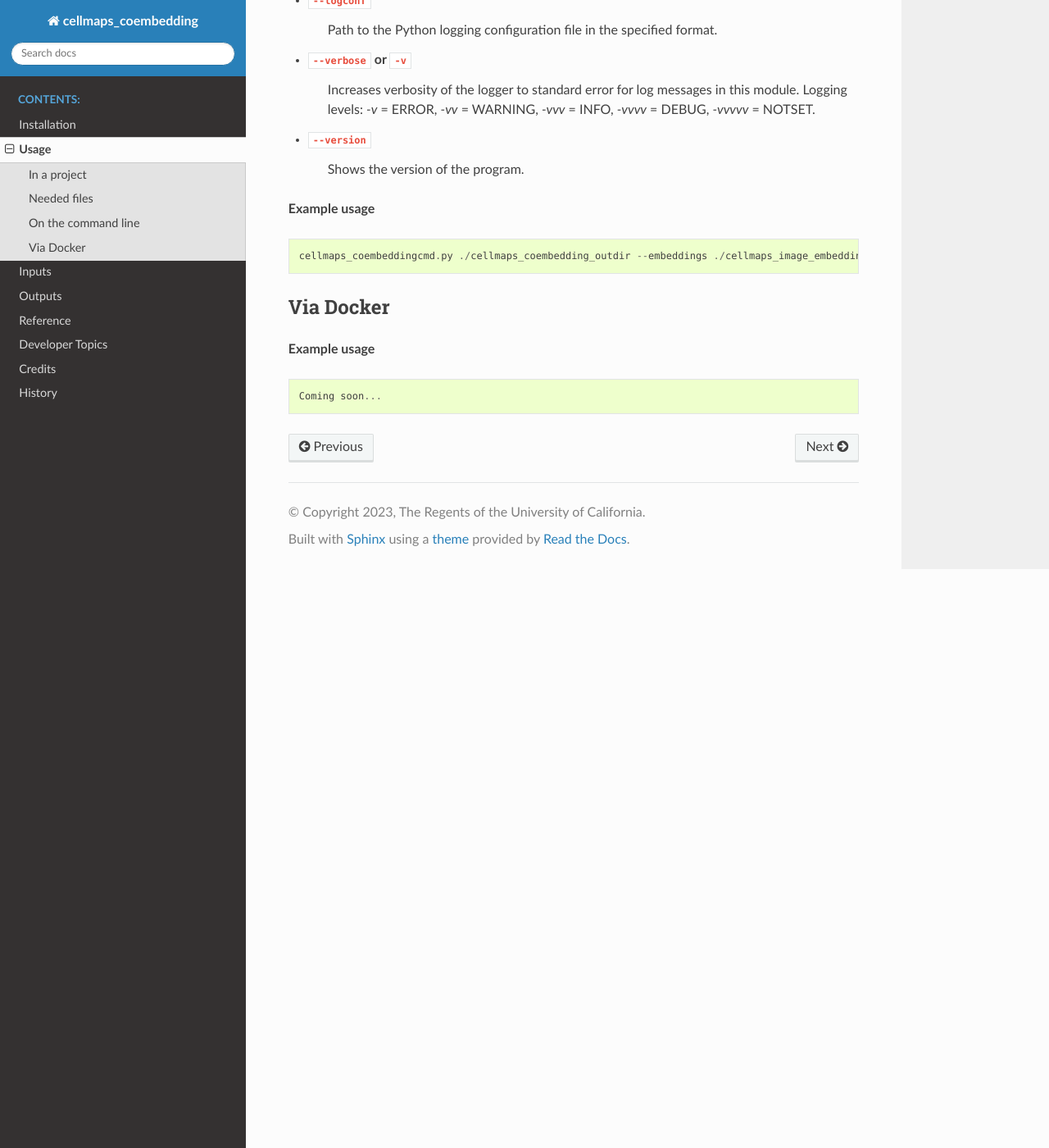
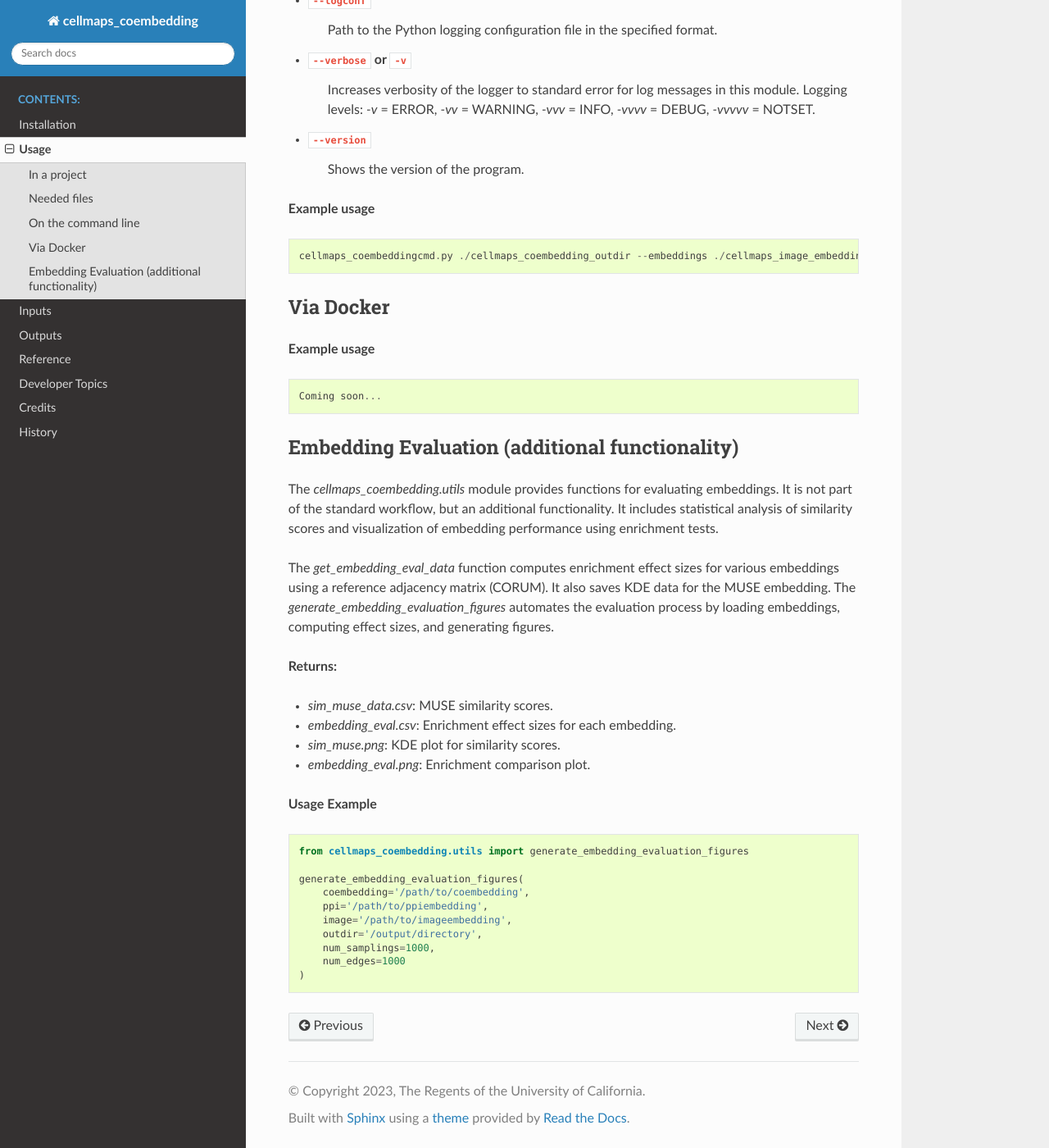
Before and after one commit to wadeschulz/cellmaps_coembedding_experimental, a Sphinx documentation site: the page built from docs/usage.rst, in a window 1280 px wide and 1400 px high, scrolled down 2204 px. Shown: the whole window at 82% size. Built offline with Sphinx 7.4.7 and the Read the Docs theme 3.1.0, drawn with Linux system fonts in a browser that asks for light colours.

Commit message:
Add embedding evaluation

```diff
--- a/docs/usage.rst
+++ b/docs/usage.rst
@@ -108,3 +108,41 @@ Via Docker
 .. code-block::
 
    Coming soon...
+
+Embedding Evaluation (additional functionality)
+------------------------------------------------
+
+The `cellmaps_coembedding.utils` module provides functions for evaluating embeddings. It is not part of the standard workflow,
+but an additional functionality. It includes statistical analysis of similarity scores and
+visualization of embedding performance using enrichment tests.
+
+
+
+The `get_embedding_eval_data` function computes enrichment effect sizes for various embeddings using a reference
+adjacency matrix (CORUM). It also saves KDE data for the MUSE embedding. The `generate_embedding_evaluation_figures`
+automates the evaluation process by loading embeddings, computing effect sizes, and generating figures.
+
+**Returns:**
+
+- `sim_muse_data.csv`: MUSE similarity scores.
+
+- `embedding_eval.csv`: Enrichment effect sizes for each embedding.
+
+- `sim_muse.png`: KDE plot for similarity scores.
+
+- `embedding_eval.png`: Enrichment comparison plot.
+
+**Usage Example**
+
+.. code-block::
+
+    from cellmaps_coembedding.utils import generate_embedding_evaluation_figures
+
+    generate_embedding_evaluation_figures(
+        coembedding='/path/to/coembedding',
+        ppi='/path/to/ppiembedding',
+        image='/path/to/imageembedding',
+        outdir='/output/directory',
+        num_samplings=1000,
+        num_edges=1000
+    )
```
Also changed, not shown: docs/cellmaps_coembedding.rst (+8 -0 lines).
